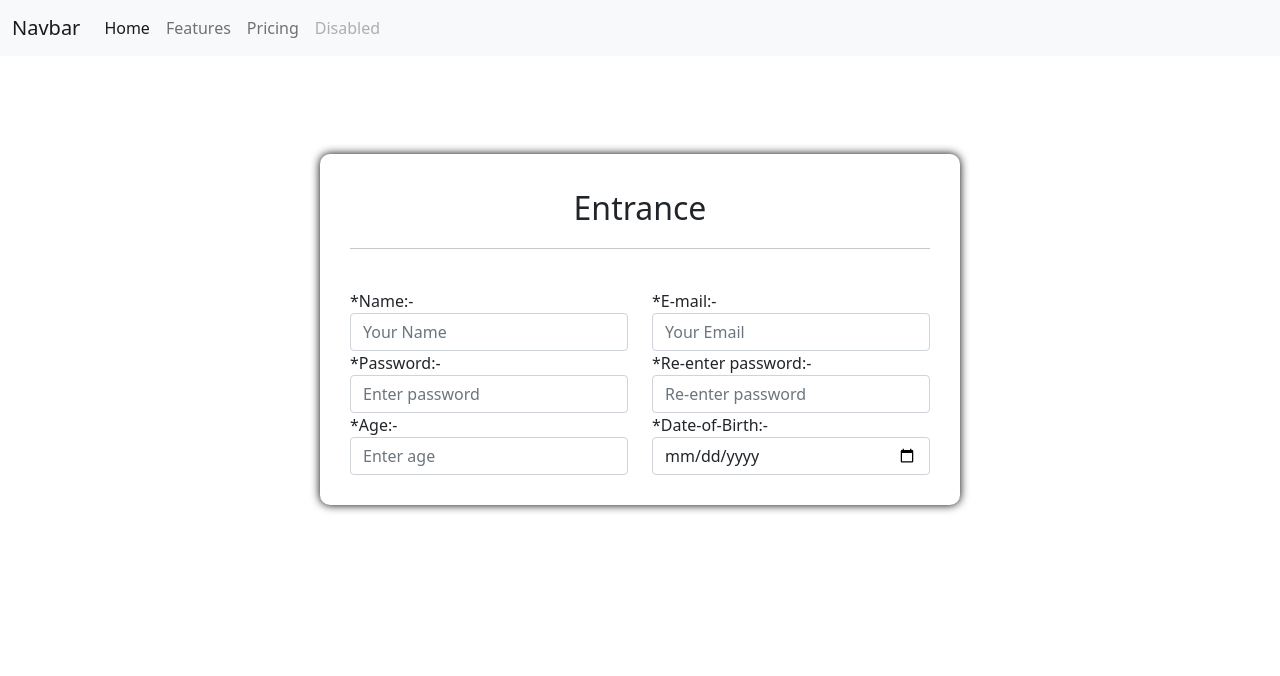
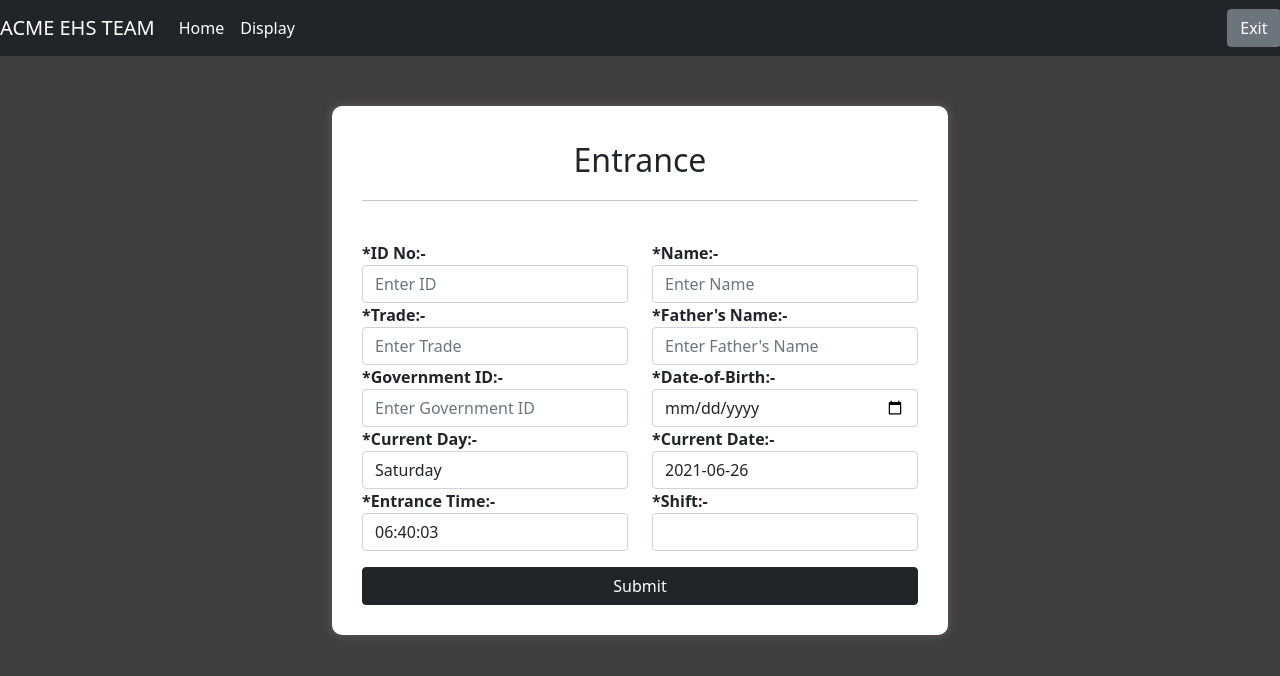
Before and after one commit to nikit-p/MyTask-1, a PHP site: page / in a window 1280 px wide. Shown: the top 676 px of the page. Run offline with PHP 8.4, Linux system fonts and the light colour scheme; some libraries are stand-ins or nearby versions.

Commit message:
Add files via upload

```diff
--- a/connection.php
+++ b/connection.php
@@ -8,7 +8,7 @@ $conn = mysqli_connect($servername, $username, $password, $dbname);
 
 if($conn)
 {
-	echo "Connected Successfully";
+	echo "";
 }
 else
 {
--- a/index.php
+++ b/index.php
@@ -1,3 +1,7 @@
+<?php
+require 'connection.php';
+error_reporting( 0 );
+?>
 <!doctype html>
 <html lang="en">
 <head>
@@ -14,70 +18,122 @@
 </head>
 <body>
 <!--Navbar-->
-<nav class="navbar navbar-expand-lg navbar-light bg-light">
-  <div class="container-fluid">
-    <a class="navbar-brand" href="#">Navbar</a>
-    <button class="navbar-toggler" type="button" data-bs-toggle="collapse" data-bs-target="#navbarNav" aria-controls="navbarNav" aria-expanded="false" aria-label="Toggle navigation">
-      <span class="navbar-toggler-icon"></span>
-    </button>
-    <div class="collapse navbar-collapse" id="navbarNav">
-      <ul class="navbar-nav">
-        <li class="nav-item">
-          <a class="nav-link active" aria-current="page" href="#">Home</a>
-        </li>
-        <li class="nav-item">
-          <a class="nav-link" href="#">Features</a>
-        </li>
-        <li class="nav-item">
-          <a class="nav-link" href="#">Pricing</a>
-        </li>
-        <li class="nav-item">
-          <a class="nav-link disabled" href="#" tabindex="-1" aria-disabled="true">Disabled</a>
-        </li>
-      </ul>
+<nav class="navbar navbar-expand-md bg-dark navbar-dark"> <a class="navbar-brand" href="#">ACME EHS TEAM</a>
+  <button class="navbar-toggler" type="button" data-toggle="collapse" data-target="#collapsibleNavbar"> <span class="navbar-toggler-icon"></span> </button>
+  <div class="collapse navbar-collapse" id="collapsibleNavbar">
+    <ul class="navbar-nav">
+      <li class="nav-item"> <a class="nav-link active" href="index.php">Home</a></li>
+    </ul>
+	 <ul class="navbar-nav">
+      <li class="nav-item"> <a class="nav-link active" href="display.php">Display</a></li>
+    </ul>
+    <div class="offset-md-10">
+		<a href="exit.php"><button name="exit" class="btn btn-secondary">Exit</button></a>
     </div>
   </div>
 </nav>
 
 <!-- UserForm -->
-<div class="container w-50 align-items-center mt-5">
-  <div class="row justify-content-center">
-    <form method="post" class="form-container">
-      <p class="text-center fs-2">Entrance</p><hr>
+<?php
+/* show current day, time, date*/
+date_default_timezone_set( 'Asia/Kolkata' );
+$day = date( 'l' );
+$time = date( 'h:i:s' );
+$current_date = date( 'Y-m-d' );
+?>
+<div class="container w-50">
+    <form action="" method="post" class="form-container">
+      <p class="text-center fs-2">Entrance</p>
+      <hr>
       <br>
-      <div class="row ">
+      <div class="row">
         <div class=" form-group col-md-6">
-          <label for="name">*Name:-</label>
-          <input type="text" class="form-control" placeholder="Your Name" required>
+          <label class="fw-bold">*ID No:-</label>
+          <input type="number" name="id" class="form-control" placeholder="Enter ID" required>
         </div>
         <div class="col-md-6">
-          <label for="email">*E-mail:-</label>
-          <input type="email" class="form-control" placeholder="Your Email" required>
+          <label class="fw-bold">*Name:-</label>
+          <input type="text" name="name" class="form-control" placeholder="Enter Name" required>
         </div>
       </div>
       <div class="row">
         <div class=" form-group col-md-6">
-          <label for="pass">*Password:-</label>
-          <input type="password" class="form-control" placeholder="Enter password" required>
+          <label class="fw-bold">*Trade:-</label>
+          <input type="text" name="trade" class="form-control" placeholder="Enter Trade" required>
         </div>
         <div class="col-md-6">
-          <label for="re-pass">*Re-enter password:-</label>
-          <input type="password" class="form-control" placeholder="Re-enter password" required>
+          <label class="fw-bold">*Father's Name:-</label>
+          <input type="text" name="fname" class="form-control" placeholder="Enter Father's Name" required>
         </div>
       </div>
       <div class="row">
         <div class="form-group col-md-6">
-          <label for="age">*Age:-</label>
-          <input type="number" class="form-control" placeholder="Enter age" required>
+          <label class="fw-bold">*Government ID:-</label>
+          <input type="text" name="gid" class="form-control" placeholder="Enter Government ID" required>
         </div>
         <div class="form-group col-md-6">
-          <label for="dob">*Date-of-Birth:-</label>
-          <input type="date" class="form-control" required>
+          <label class="fw-bold">*Date-of-Birth:-</label>
+          <input type="date" name="dob" class="form-control" required>
         </div>
       </div>
-    </form>
-  </div>
+      <div class="row">
+        <div class=" form-group col-md-6">
+          <label class="fw-bold">*Current Day:-</label>
+          <input type="text" name="cday" class="form-control"  value="<?php echo $day; ?>" required>
+        </div>
+        <div class="col-md-6">
+          <label class="fw-bold">*Current Date:-</label>
+          <input type="text" name="cdate" class="form-control" value="<?php echo $current_date; ?>" required>
+        </div>
+      </div>
+      <div class="row">
+        <div class=" form-group col-md-6">
+          <label class="fw-bold">*Entrance Time:-</label>
+          <input type="text" name="etime" class="form-control" value="<?php echo $time; ?>" required>
+        </div>
+        <div class="col-md-6 mb-3">
+          <label class="fw-bold">*Shift:-</label>
+          <input type="text" name="shift" class="form-control" required>
+        </div>
+      </div>
+      <div class="d-grid gap-2">
+        <button type="submit" name="submit" class="btn btn-dark">Submit</button>
+      </div>
+	</form>
 </div>
+<?php
+/* Insert query */
+if ( isset( $_POST[ 'submit' ] ) ) {
+  $id = $_POST[ 'id' ];
+  $name = $_POST[ 'name' ];
+  $trade = $_POST[ 'trade' ];
+  $fname = $_POST[ 'fname' ];
+  $gid = $_POST[ 'gid' ];
+  $dob = $_POST[ 'dob' ];
+  $shift = $_POST[ 'shift' ];
+  $cday = $_POST[ 'cday' ];
+  $cdate = $_POST[ 'cdate' ];
+  $etime = $_POST[ 'etime' ];
+
+  if ( $id != "" && $name != "" && $trade != "" && $fname != "" && $dob != "" && $gid != "" && $cdate != "" && $cday != "" && $shift != "" && $etime != "" ) {
+    $insertquery = "INSERT INTO `workers`(`id`, `name`, `trade`, `father_name`, `dob`, `govt_id`) VALUES ('$id', '$name', '$trade', '$fname', '$dob', '$gid');";
+    $insertquery .= "INSERT INTO `details`(`id`, `date`, `Day`, `shift`, `time_in`) VALUES ('$id', '$cdate', '$cday', '$shift', '$etime')";
+    $data = mysqli_multi_query( $conn, $insertquery );
+
+    if ( $data )
+	{
+      ?>
+		<script>alert('Submitted Successfully ! ');</script>
+	<?php
+	}
+	else
+	{
+		echo "Failed to submit !" .mysqli_error($conn);
+	}
+  }
+}
+
+?>
 <!-- Optional JavaScript -->
 <!-- jQuery first, then Popper.js, then Bootstrap JS -->
 <script src="https://code.jquery.com/jquery-3.3.1.slim.min.js" integrity="sha384-q8i/X+965DzO0rT7abK41JStQIAqVgRVzpbzo5smXKp4YfRvH+8abtTE1Pi6jizo" crossorigin="anonymous"></script>
--- a/mycustom.css
+++ b/mycustom.css
@@ -1,20 +1,22 @@
 @charset "utf-8";
 /* CSS Document */
-
-   h1{
-   text-align:center;
-   font-family:"Times New Roman", Times, serif;
-   }
-   h2{
-   text-align:center;
-   font-size:40px;
-   font-family:"Palatino Linotype", "Book Antiqua", Palatino, serif;
-   }
-   .form-container{
-	 margin-top:50px;
-	 margin-bottom:50px;
-	 background:#FFF;
-	 padding: 30px;
-	 border-radius: 10px;
-	 box-shadow:0px 0px 10px 0px #000000;
-   }
+body {
+  background-color: #3F3F3F;
+}
+h1 {
+  text-align: center;
+  font-family: "Times New Roman", Times, serif;
+}
+h2 {
+  text-align: center;
+  font-size: 40px;
+  font-family: "Palatino Linotype", "Book Antiqua", Palatino, serif;
+}
+.form-container {
+  margin-top: 50px;
+  margin-bottom: 50px;
+  background: #FFF;
+  padding: 30px;
+  border-radius: 10px;
+  box-shadow: 0px 0px 10px 0px #695D5D;
+}
```
Also changed, not shown: display.php (added, +94 -0 lines), exit.php (added, +98 -0 lines).
